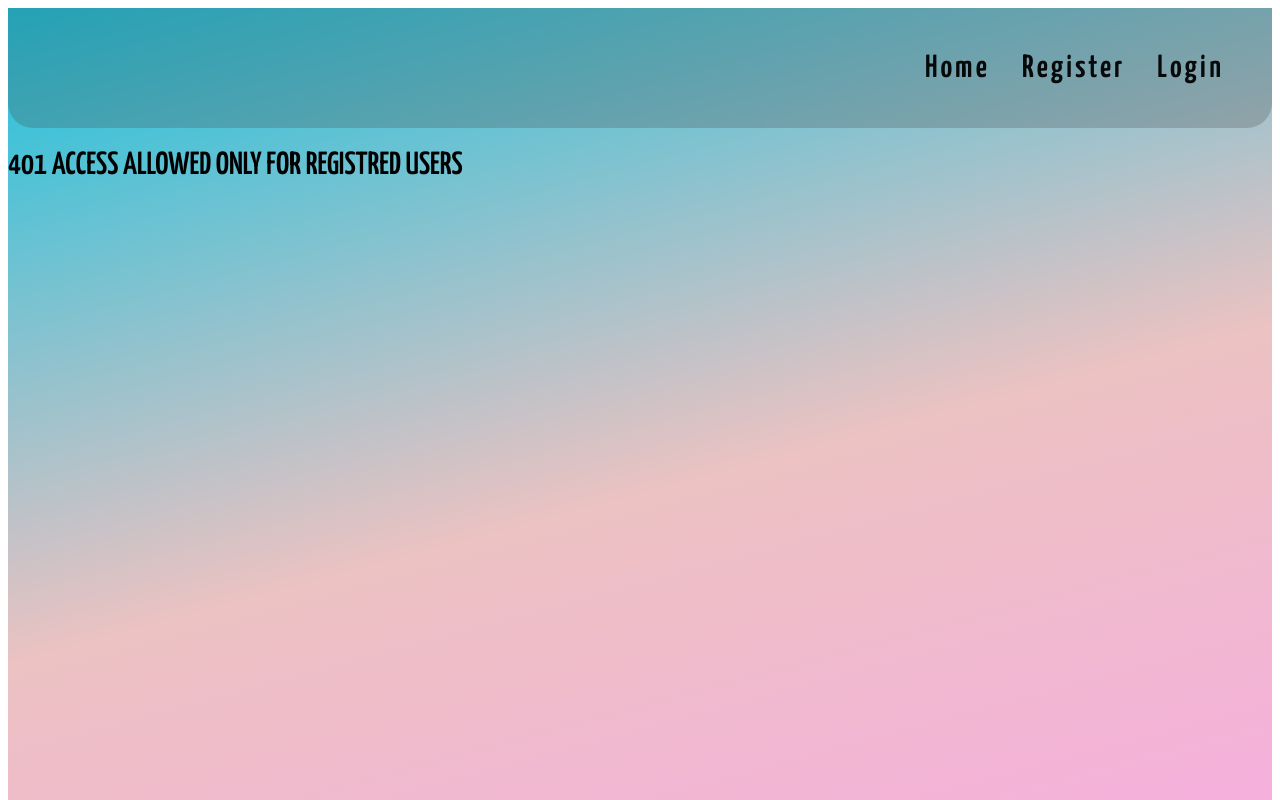
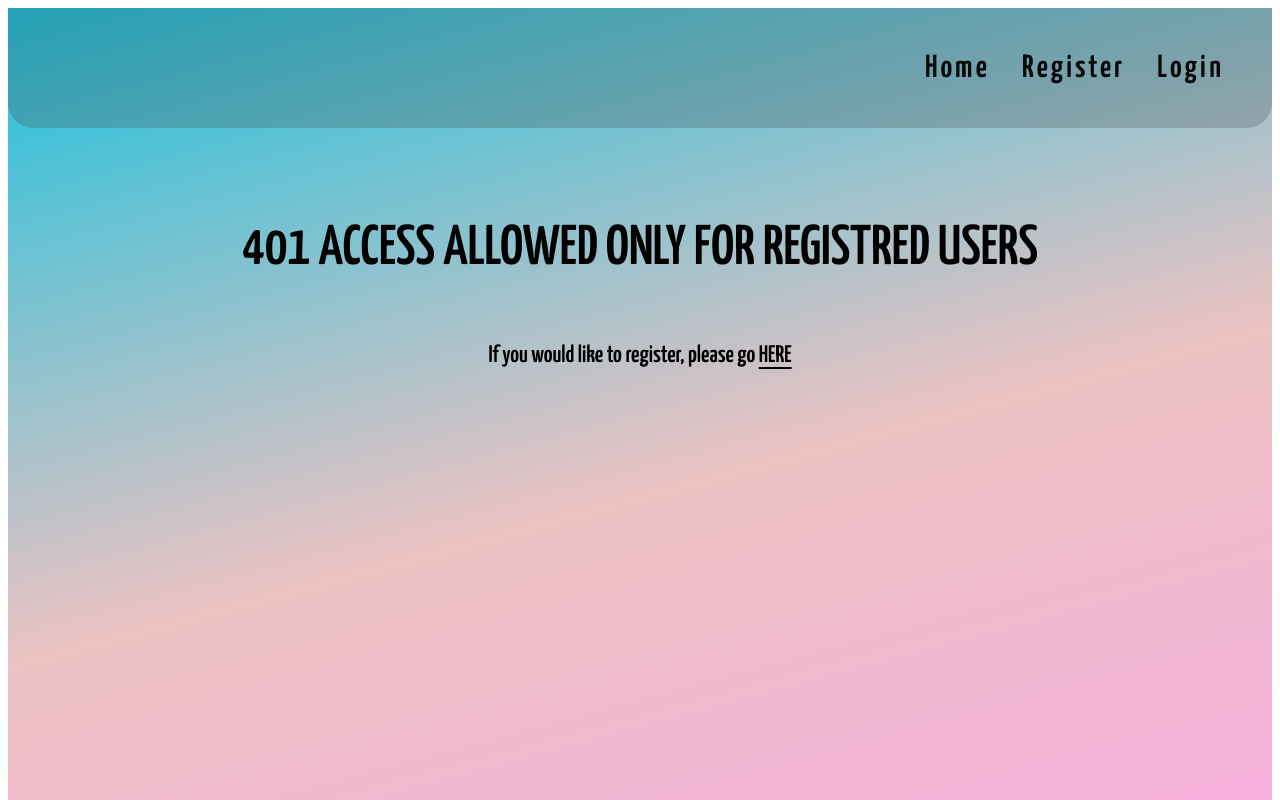
Before and after one commit to urtesala/urte_saladziute_final_react_exam, a React (Vite) app: page /shops in a window 1280 px wide. Shown: the top 800 px of the page. Built offline with nearby package versions, Linux system fonts and the light colour scheme.

Commit message:
404 and 401 done

```diff
--- a/src/pages/extraPages/NotAuthorized.jsx
+++ b/src/pages/extraPages/NotAuthorized.jsx
@@ -1,8 +1,16 @@
+import { Section, StyledLink } from '../../components/styled/StyledComponents';
+
 function unauthorized(props) {
   return (
-    <div>
+    <>
+      <Section>
         <h1>401 ACCESS ALLOWED ONLY FOR REGISTRED USERS</h1>
-    </div>
-  )
+        <h2>
+          If you would like to register, please go{' '}
+          <StyledLink to={'/register'}>HERE</StyledLink>
+        </h2>
+      </Section>
+    </>
+  );
 }
-export default unauthorized
+export default unauthorized;
--- a/src/pages/extraPages/PageNotFound.jsx
+++ b/src/pages/extraPages/PageNotFound.jsx
@@ -1,6 +1,15 @@
-function pageNotFound(props) {
+import { Section, StyledLink } from "../../components/styled/StyledComponents";
+
+function PageNotFound(props) {
   return (
-    <div><h1>404 PAGE NOT FOUND</h1></div>
-  )
+      <Section>
+        <h1>404 PAGE NOT FOUND</h1>
+        <h2>
+          It seems that the page you are looking for does not exist.. You can
+          find Home Page <StyledLink to={'/'}>HERE</StyledLink>
+        </h2>
+      </Section>
+
+  );
 }
-export default pageNotFound
+export default PageNotFound;
```
Also changed, not shown: src/App.jsx (line endings or trailing spaces).
